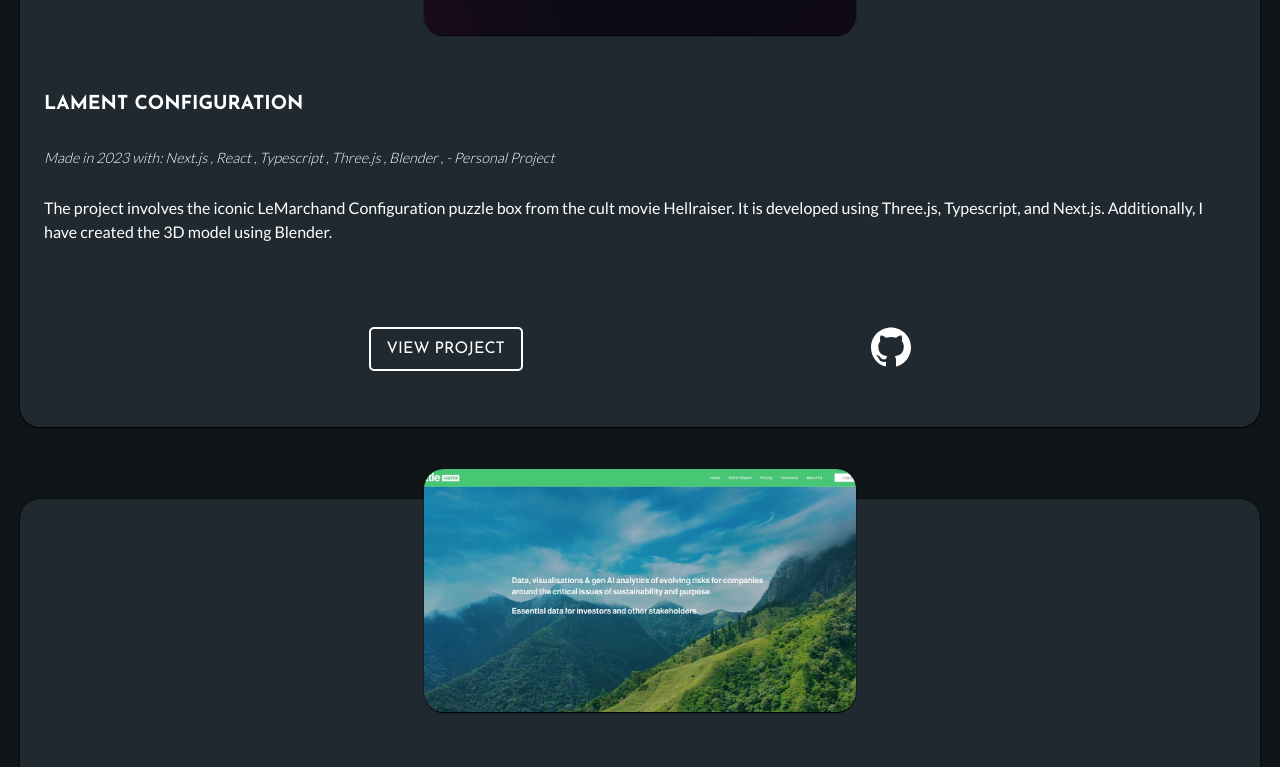
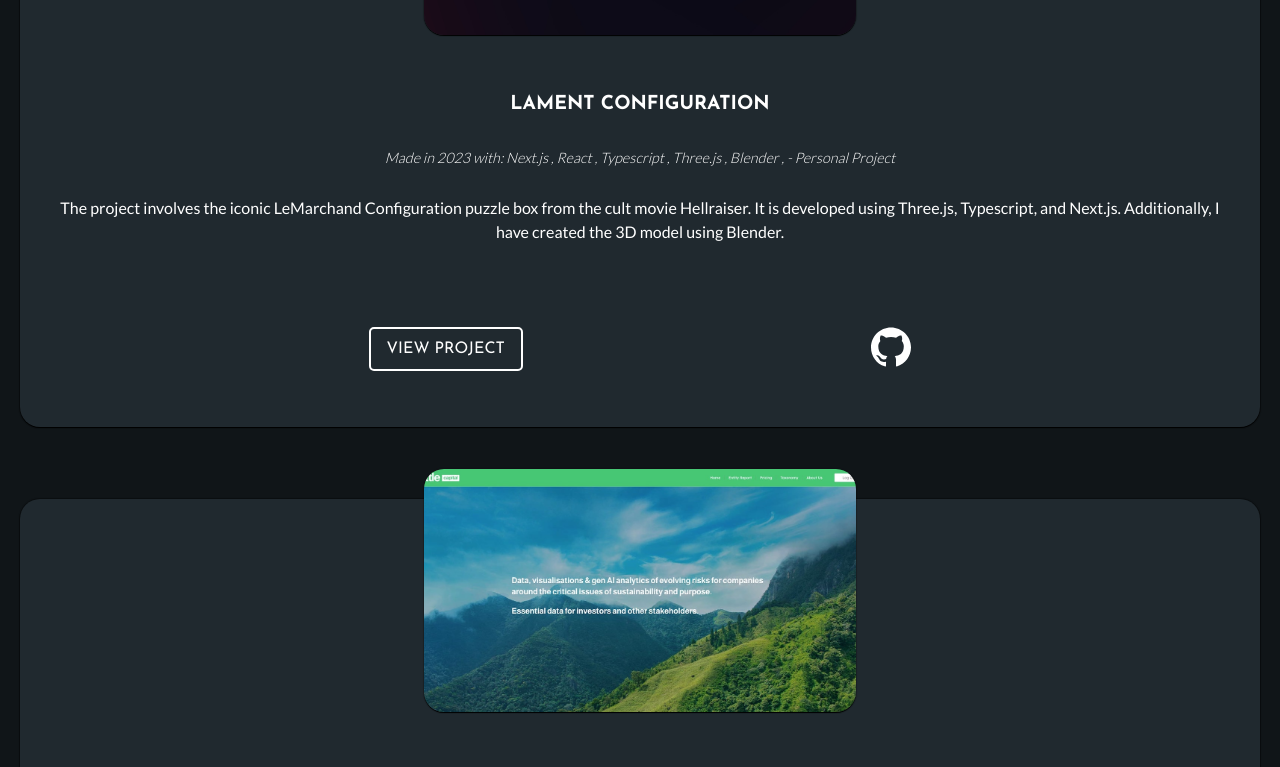
Before and after one commit to RafDiMartino/portfolio-2023, a Next.js app: page /projects in a window 1280 px wide. Shown: the part 1013-1780 px from the top of the page. Built offline with nearby package versions, Linux system fonts and the light colour scheme.

Commit message:
revert text alignment

```diff
--- a/app/components/pageHeading/Heading.module.css
+++ b/app/components/pageHeading/Heading.module.css
@@ -16,9 +16,7 @@
                 @apply font-body;
                 color: var(--color-white);
                 font-size: 1.2rem;
-                @screen sm {
-                    text-align: center;
-                }
+                text-align: center;
             }
         }
     }
--- a/app/components/project/Project.module.css
+++ b/app/components/project/Project.module.css
@@ -51,10 +51,7 @@
         flex-grow: 1;
         padding: 0 1.5rem;
         width: 100%;
-
-        @screen sm {
-            text-align: center;
-        }
+        text-align: center;
 
         & > * {
             padding-bottom: 1.7rem;
```
